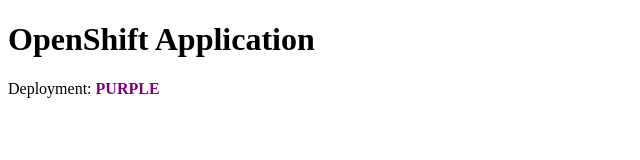
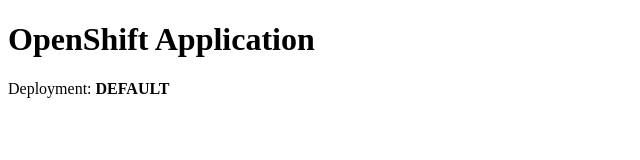
Before and after one commit to techjw/bluegreen-demo, a plain HTML site: page index.html in a window 1280 px wide. Shown: the full height of the page, 0-640 px from the left. Drawn offline with Linux system fonts and the light colour scheme.

Commit message:
Reset default

```diff
--- a/index.html
+++ b/index.html
@@ -5,5 +5,5 @@
 </head>
 <body>
     <h1>OpenShift Application</h1>
-    <p>Deployment: <span style="color:purple; font-weight: bold;" >PURPLE</span></p>
+    <p>Deployment: <span style="color:black; font-weight: bold;" >DEFAULT</span></p>
 </body>
```
